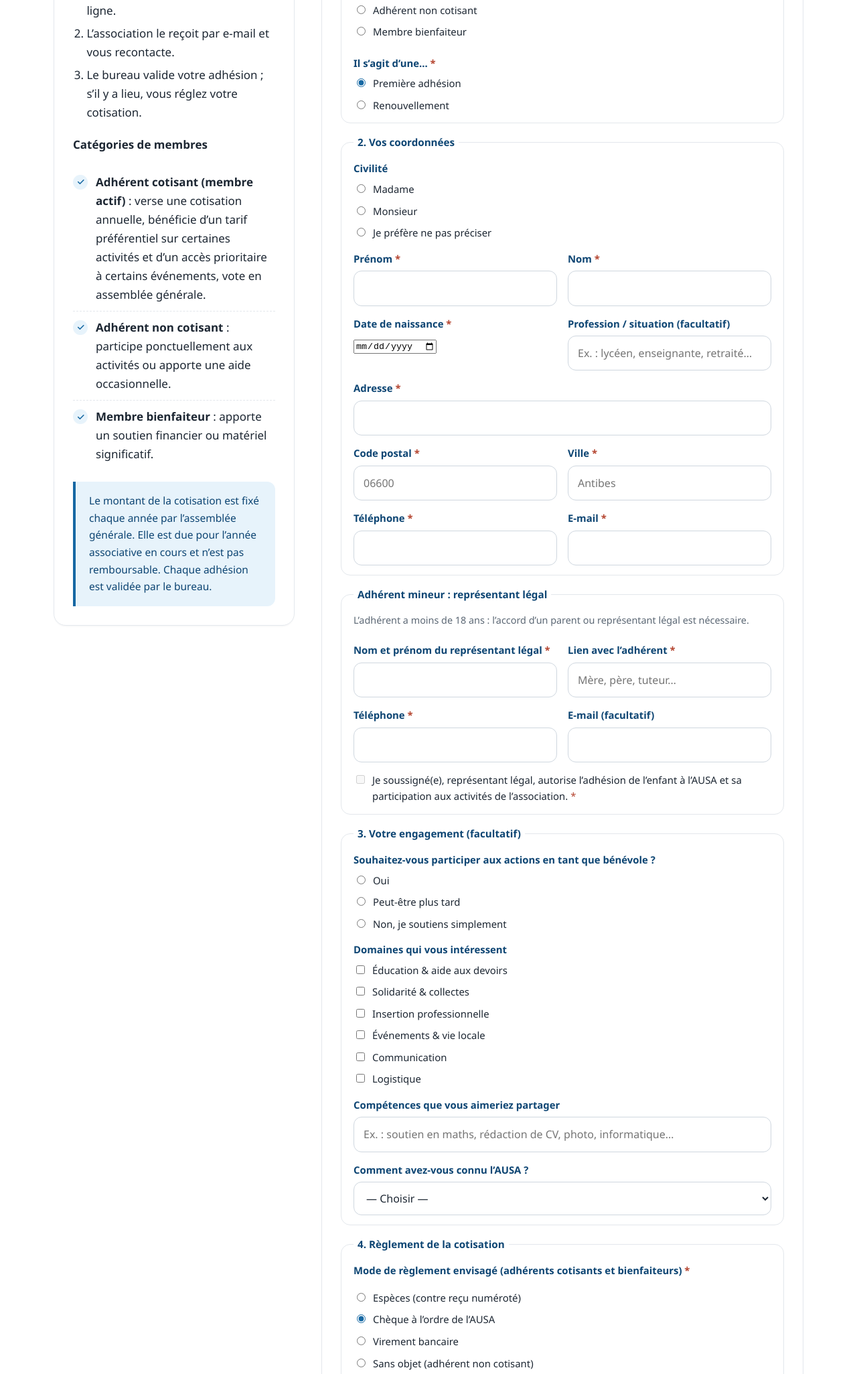
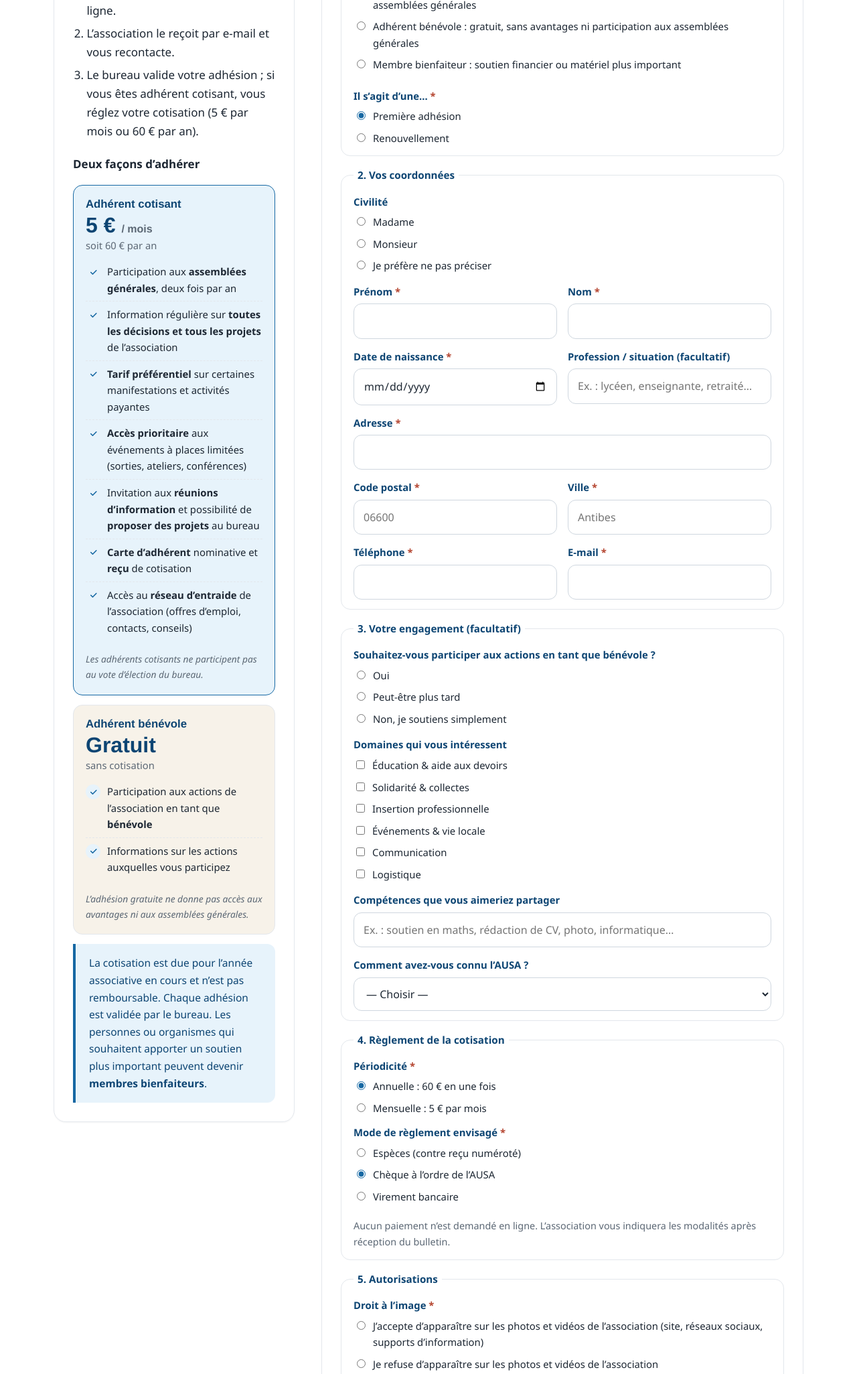
Before and after one commit to eltonskenderaj-max/CLAUDE-TONI, a plain HTML site: page ausa/adhesion.html in a window 1280 px wide. Shown: the part 541-2592 px from the top of the page at 67% size. Drawn offline with Linux system fonts and the light colour scheme.

Commit message:
AUSA: membership tiers (5 EUR/month paid, free volunteer), remove Ramadan section
- Paid members: 5 EUR/month or 60 EUR/year, benefits listed, two general
  assemblies per year, no vote for board election.
- Free volunteer membership: no benefits, no general assembly.
- Form: monthly/annual periodicity, payment block hidden for free plan;
  handler adapts required fields and email summary.
- Fix [hidden] being overridden by fieldset display rule.

Co-Authored-By: Claude Opus 5.5 <noreply@anthropic.com>
Claude-Session: https://claude.ai/code/session_012S3J2favGczyEYcdzYzgF5

```diff
--- a/ausa/adhesion.html
+++ b/ausa/adhesion.html
@@ -4,14 +4,14 @@
 <meta charset="utf-8">
 <meta name="viewport" content="width=device-width, initial-scale=1">
 <title>Bulletin d’adhésion | AUSA — Union & Solidarité Antibes</title>
-<meta name="description" content="Adhérez à l’Association Union & Solidarité Antibes : bulletin d’adhésion en ligne, adhérent cotisant, non cotisant ou membre bienfaiteur.">
+<meta name="description" content="Adhérez à l’Association Union & Solidarité Antibes : adhérent cotisant à 5 € par mois (60 € par an) avec avantages, ou adhérent bénévole gratuit. Bulletin en ligne.">
 <link rel="canonical" href="https://www.ausa-antibes.fr/adhesion.html">
 <meta name="theme-color" content="#0d4573">
 <meta property="og:type" content="website">
 <meta property="og:locale" content="fr_FR">
 <meta property="og:site_name" content="AUSA — Association Union &amp; Solidarité Antibes">
 <meta property="og:title" content="Bulletin d’adhésion | AUSA — Union & Solidarité Antibes">
-<meta property="og:description" content="Adhérez à l’Association Union & Solidarité Antibes : bulletin d’adhésion en ligne, adhérent cotisant, non cotisant ou membre bienfaiteur.">
+<meta property="og:description" content="Adhérez à l’Association Union & Solidarité Antibes : adhérent cotisant à 5 € par mois (60 € par an) avec avantages, ou adhérent bénévole gratuit. Bulletin en ligne.">
 <meta property="og:url" content="https://www.ausa-antibes.fr/adhesion.html">
 <meta property="og:image" content="https://www.ausa-antibes.fr/assets/img/og-ausa.jpg">
 <meta name="twitter:card" content="summary_large_image">
@@ -44,15 +44,35 @@
         <ol style="padding-left:1.2em;margin:0 0 1em">
           <li>Vous remplissez ce bulletin en ligne.</li>
           <li>L’association le reçoit par e-mail et vous recontacte.</li>
-          <li>Le bureau valide votre adhésion ; s’il y a lieu, vous réglez votre cotisation.</li>
+          <li>Le bureau valide votre adhésion ; si vous êtes adhérent cotisant, vous réglez votre cotisation (5 € par mois ou 60 € par an).</li>
         </ol>
-        <p><strong>Catégories de membres</strong></p>
-        <ul class="check">
-          <li><strong>Adhérent cotisant (membre actif)</strong> : verse une cotisation annuelle, bénéficie d’un tarif préférentiel sur certaines activités et d’un accès prioritaire à certains événements, vote en assemblée générale.</li>
-          <li><strong>Adhérent non cotisant</strong> : participe ponctuellement aux activités ou apporte une aide occasionnelle.</li>
-          <li><strong>Membre bienfaiteur</strong> : apporte un soutien financier ou matériel significatif.</li>
-        </ul>
-        <p class="note blue" style="margin-top:8px">Le montant de la cotisation est fixé chaque année par l’assemblée générale. Elle est due pour l’année associative en cours et n’est pas remboursable. Chaque adhésion est validée par le bureau.</p>
+        <p><strong>Deux façons d’adhérer</strong></p>
+        <div class="tier">
+          <h4>Adhérent cotisant</h4>
+          <p class="price">5 € <span>/ mois</span></p>
+          <p class="price-sub">soit 60 € par an</p>
+          <ul class="check">
+          <li>Participation aux <strong>assemblées générales</strong>, deux fois par an</li>
+          <li>Information régulière sur <strong>toutes les décisions et tous les projets</strong> de l’association</li>
+          <li><strong>Tarif préférentiel</strong> sur certaines manifestations et activités payantes</li>
+          <li><strong>Accès prioritaire</strong> aux événements à places limitées (sorties, ateliers, conférences)</li>
+          <li>Invitation aux <strong>réunions d’information</strong> et possibilité de <strong>proposer des projets</strong> au bureau</li>
+          <li><strong>Carte d’adhérent</strong> nominative et <strong>reçu</strong> de cotisation</li>
+          <li>Accès au <strong>réseau d’entraide</strong> de l’association (offres d’emploi, contacts, conseils)</li>
+          </ul>
+          <p class="tier-note">Les adhérents cotisants ne participent pas au vote d’élection du bureau.</p>
+        </div>
+        <div class="tier tier-free">
+          <h4>Adhérent bénévole</h4>
+          <p class="price">Gratuit</p>
+          <p class="price-sub">sans cotisation</p>
+          <ul class="check">
+            <li>Participation aux actions de l’association en tant que <strong>bénévole</strong></li>
+            <li>Informations sur les actions auxquelles vous participez</li>
+          </ul>
+          <p class="tier-note">L’adhésion gratuite ne donne pas accès aux avantages ni aux assemblées générales.</p>
+        </div>
+        <p class="note blue" style="margin-top:8px">La cotisation est due pour l’année associative en cours et n’est pas remboursable. Chaque adhésion est validée par le bureau. Les personnes ou organismes qui souhaitent apporter un soutien plus important peuvent devenir <strong>membres bienfaiteurs</strong>.</p>
       </div>
     </aside>
     <div class="card reveal">
@@ -61,7 +81,7 @@
 
       <fieldset>
         <legend>1. Type d’adhésion</legend>
-        <div class="choices"><label><input type="radio" name="formule" value="Adhérent cotisant" required checked> Adhérent cotisant (membre actif)</label><label><input type="radio" name="formule" value="Adhérent non cotisant" required> Adhérent non cotisant</label><label><input type="radio" name="formule" value="Membre bienfaiteur" required> Membre bienfaiteur</label></div>
+        <div class="choices"><label><input type="radio" name="formule" value="Adhérent cotisant" required checked> Adhérent cotisant : 5 € par mois (60 € par an), avec avantages et participation aux assemblées générales</label><label><input type="radio" name="formule" value="Adhérent bénévole (gratuit)" required> Adhérent bénévole : gratuit, sans avantages ni participation aux assemblées générales</label><label><input type="radio" name="formule" value="Membre bienfaiteur" required> Membre bienfaiteur : soutien financier ou matériel plus important</label></div>
         <div style="margin-top:12px"><label>Il s’agit d’une… <span class="req">*</span></label>
         <div class="choices"><label><input type="radio" name="statut_adhesion" value="Première adhésion" required checked> Première adhésion</label><label><input type="radio" name="statut_adhesion" value="Renouvellement" required> Renouvellement</label></div></div>
       </fieldset>
@@ -120,10 +140,15 @@
         </div>
       </fieldset>
 
-      <fieldset>
+      <fieldset id="a-bloc-cotisation">
         <legend>4. Règlement de la cotisation</legend>
-        <label>Mode de règlement envisagé (adhérents cotisants et bienfaiteurs) <span class="req">*</span></label>
-        <div class="choices"><label><input type="radio" name="reglement" value="Espèces" required> Espèces (contre reçu numéroté)</label><label><input type="radio" name="reglement" value="Chèque" required checked> Chèque à l’ordre de l’AUSA</label><label><input type="radio" name="reglement" value="Virement" required> Virement bancaire</label><label><input type="radio" name="reglement" value="Sans objet" required> Sans objet (adhérent non cotisant)</label></div>
+        <p class="consent" id="a-gratuit-info" hidden style="margin:0">Adhésion gratuite : aucune cotisation à régler.</p>
+        <div id="a-cotisation-champs" class="form" style="gap:12px">
+          <div><label>Périodicité <span class="req">*</span></label>
+          <div class="choices"><label><input type="radio" name="periodicite" value="Annuelle — 60 €" required checked> Annuelle : 60 € en une fois</label><label><input type="radio" name="periodicite" value="Mensuelle — 5 €/mois" required> Mensuelle : 5 € par mois</label></div></div>
+          <div><label>Mode de règlement envisagé <span class="req">*</span></label>
+          <div class="choices"><label><input type="radio" name="reglement" value="Espèces" required> Espèces (contre reçu numéroté)</label><label><input type="radio" name="reglement" value="Chèque" required checked> Chèque à l’ordre de l’AUSA</label><label><input type="radio" name="reglement" value="Virement" required> Virement bancaire</label></div></div>
+        </div>
         <p class="consent" style="margin:10px 0 0">Aucun paiement n’est demandé en ligne. L’association vous indiquera les modalités après réception du bulletin.</p>
       </fieldset>
 
--- a/ausa/assets/site.js
+++ b/ausa/assets/site.js
@@ -176,6 +176,11 @@
       setBloc(blocMineur, mineur);
       var f = adh.querySelector('input[name=formule]:checked');
       setBloc(blocFamille, !!f && f.value === 'Adhésion famille');
+      var gratuit = !!f && f.value.indexOf('gratuit') >= 0;
+      var champs = document.getElementById('a-cotisation-champs');
+      var info = document.getElementById('a-gratuit-info');
+      if (champs) { champs.hidden = gratuit; champs.querySelectorAll('input').forEach(function (i) { i.disabled = gratuit; }); }
+      if (info) info.hidden = !gratuit;
     };
     adh.addEventListener('change', majAdh);
     adh.addEventListener('reset', function () { setTimeout(majAdh, 0); });
--- a/ausa/assets/style.css
+++ b/ausa/assets/style.css
@@ -373,7 +373,7 @@ ul.check li .badge { margin-left: 6px; vertical-align: 1px; }
 
 /* ---------- Bulletin d'adhésion ---------- */
 .adh-layout { display: grid; grid-template-columns: minmax(0, 1fr) minmax(0, 2fr); gap: 40px; align-items: start; }
-.adh-aside { position: sticky; top: calc(96px + env(safe-area-inset-top, 0px)); }
+.adh-aside { position: static; }
 .adh-layout ol li { padding: 3px 0; }
 #form-adhesion fieldset { display: grid; gap: 10px; }
 #form-adhesion .choices { flex-direction: column; gap: 8px; }
@@ -381,3 +381,15 @@ ul.check li .badge { margin-left: 6px; vertical-align: 1px; }
   .adh-layout { grid-template-columns: 1fr; gap: 24px; }
   .adh-aside { position: static; }
 }
+
+.tier { border: 1.5px solid var(--blue); border-radius: 14px; padding: 18px; margin: 10px 0 14px; background: var(--sea-light); }
+.tier-free { border-color: var(--line); background: var(--stone); }
+.tier h4 { margin: 0 0 4px; font-size: 1.05rem; }
+.tier .price { font-family: var(--font-title); font-size: 2rem; font-weight: 700; color: var(--blue-dark); margin: 0; line-height: 1.1; }
+.tier .price span { font-size: 1rem; font-weight: 600; color: var(--muted); }
+.tier .price-sub { margin: 0 0 8px; color: var(--muted); font-size: .92rem; }
+.tier ul.check li { font-size: .93rem; padding: 7px 0 7px 32px; }
+.tier ul.check li::before { top: 9px; }
+.tier-note { font-size: .86rem; color: var(--muted); margin: 6px 0 0; font-style: italic; }
+[hidden] { display: none !important; }
+.form input[type=date] { width: 100%; padding: 12px 14px; border: 1.5px solid #cfd7df; border-radius: 12px; font: inherit; font-size: 1rem; background: #fff; color: var(--ink); }
```
Also changed, not shown: ausa/nos-actions.html (+0 -2 lines), ausa/nous-rejoindre.html (+3 -2 lines), 3 other files.
